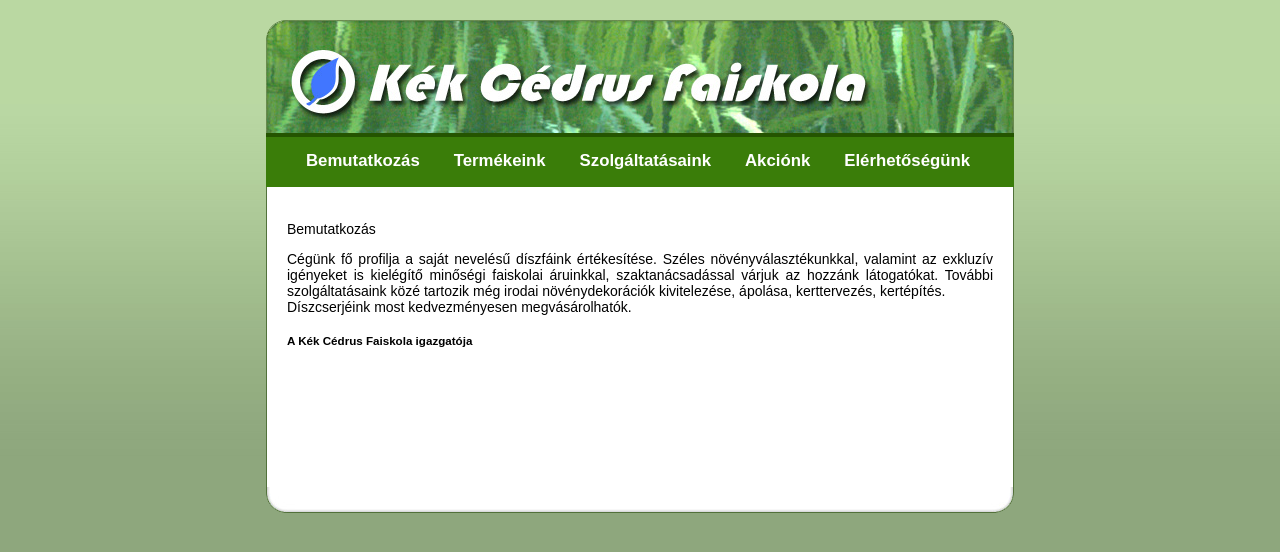
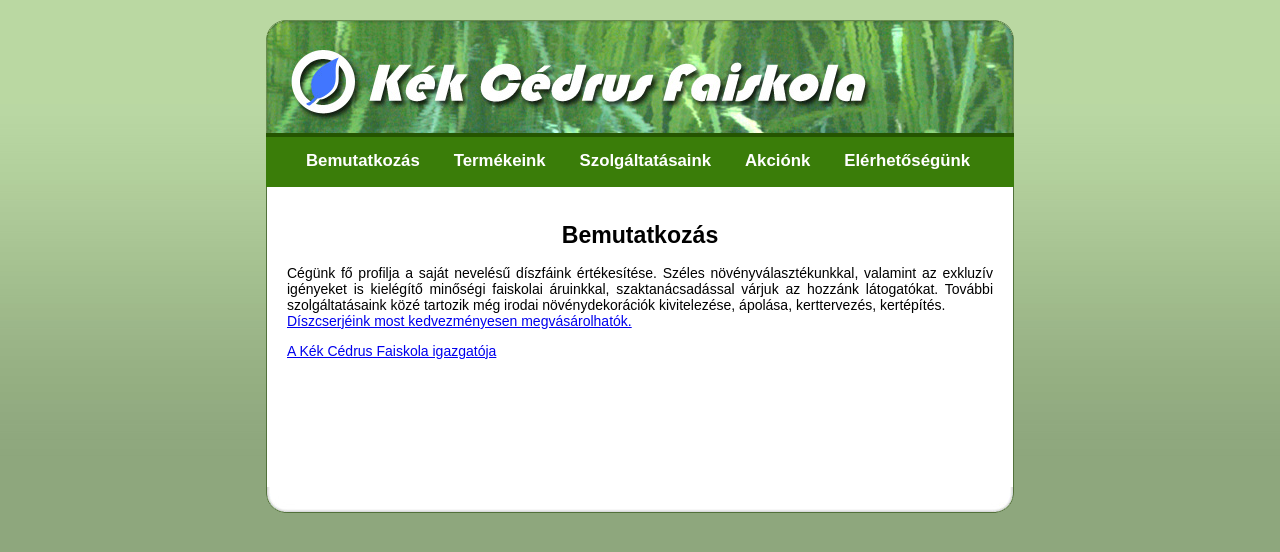
Before and after one commit to zolcsibolcsi/asdasd, a plain HTML site: page ecdl/munkafájlok-15/index.html in a window 1280 px wide. Drawn offline with Linux system fonts and the light colour scheme.

Commit message:
2.feladat

```diff
--- a/ecdl/munkafájlok-15/index.html
+++ b/ecdl/munkafájlok-15/index.html
@@ -18,10 +18,10 @@
     </div>
     <div id="kozepso">
         <div id="belso">
-            <p>Bemutatkozás</p>
+            <h1>Bemutatkozás</h1>
             <p>Cégünk fő profilja a saját nevelésű díszfáink értékesítése. Széles növényválasztékunkkal, valamint az exkluzív igényeket is kielégítő minőségi faiskolai áruinkkal, szaktanácsadással várjuk az hozzánk látogatókat. További szolgáltatásaink közé tartozik még irodai növénydekorációk kivitelezése, ápolása, kerttervezés, kertépítés.<br>
-            Díszcserjéink most kedvezményesen megvásárolhatók.</p>
-            <h5>A Kék Cédrus Faiskola igazgatója</h5>
+            <a href="akcionk.html">Díszcserjéink most kedvezményesen megvásárolhatók.</a></p>
+           <a href="elerhetosegunk.html"> <p>A Kék Cédrus Faiskola igazgatója</p></a>
         </div>
     </div>
     <div id="also"></div>
```
Also changed, not shown: ecdl/munkafájlok-15/akcionk.txt (deleted).
